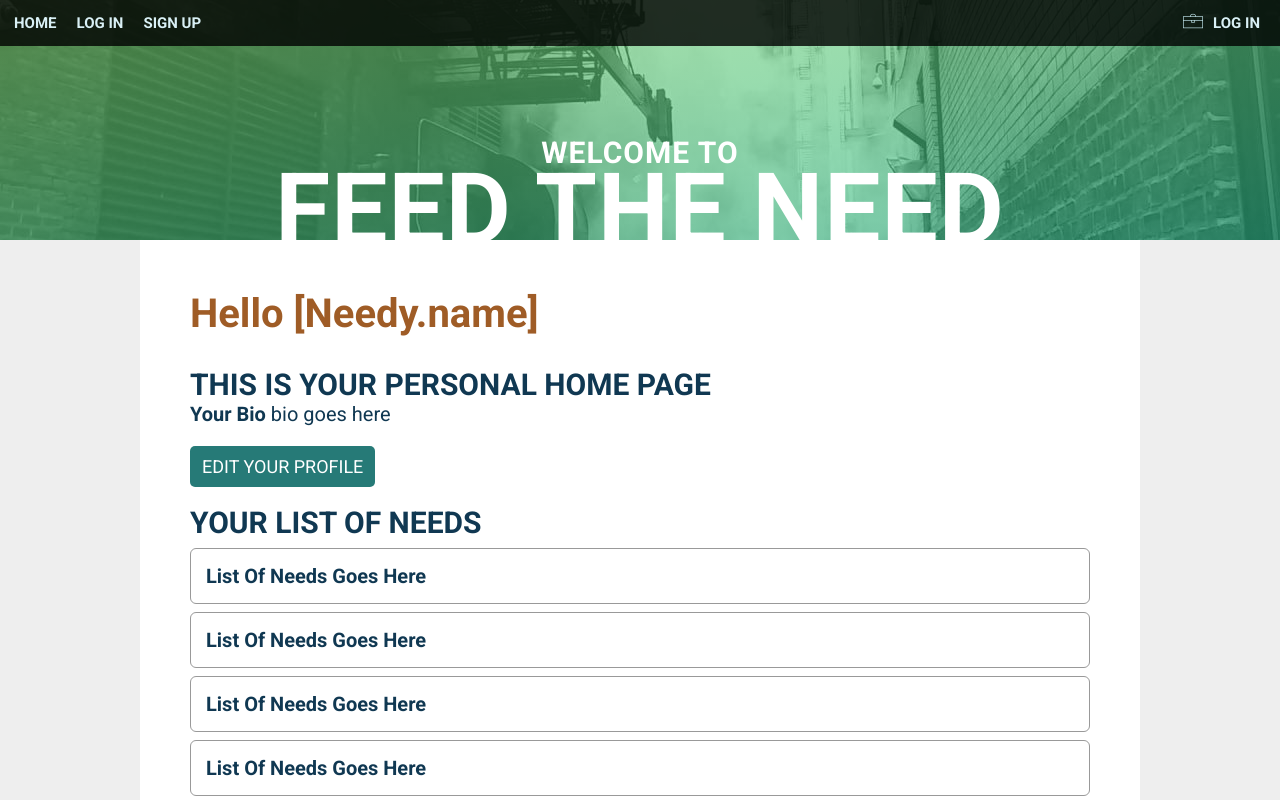
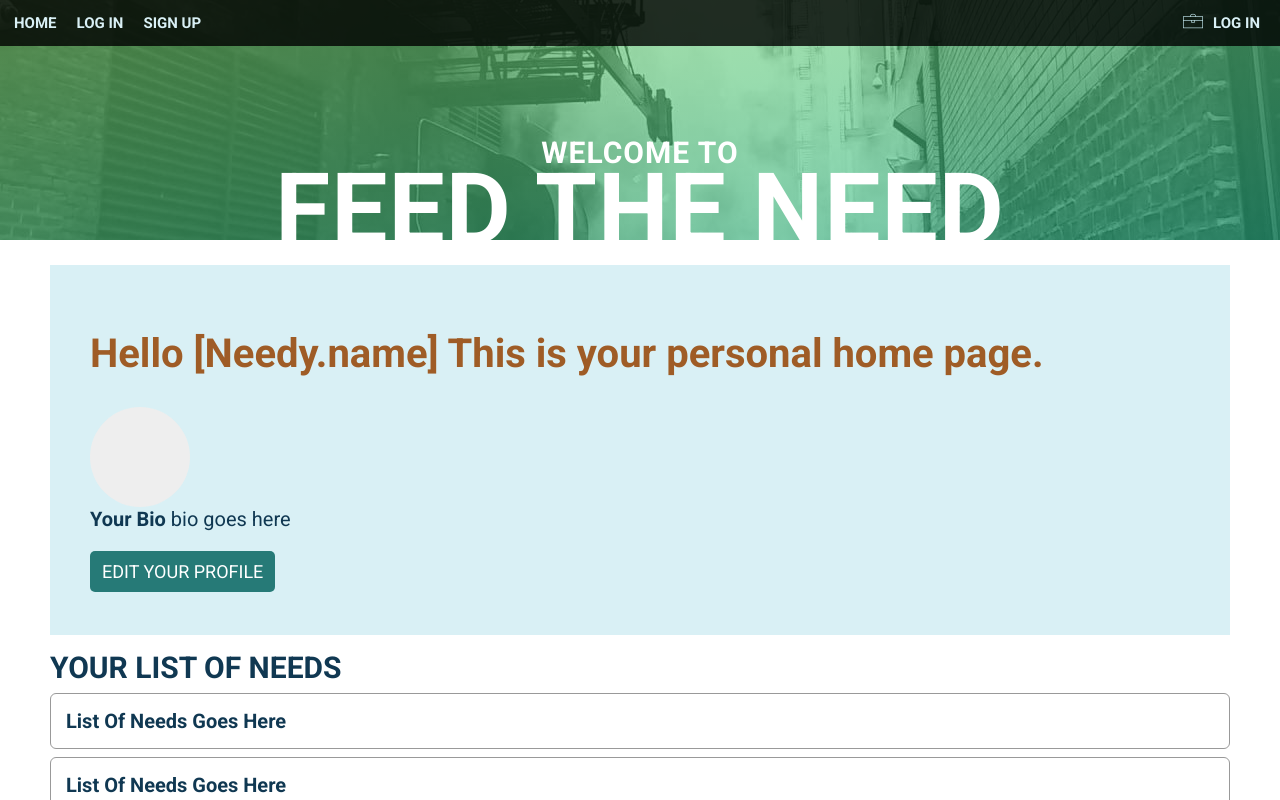
Before and after one commit to miloscomplex/feed-the-need-react, a React (Create React App) app in the folder frontend/: page /feed-the-need/needy in a window 1280 px wide. Shown: the top 800 px of the page. Built offline with nearby package versions, Linux system fonts and the light colour scheme.

Commit message:
working on style and content for the needy-landing page.

```diff
--- a/frontend/src/components/needy/NeedyLanding.js
+++ b/frontend/src/components/needy/NeedyLanding.js
@@ -3,15 +3,17 @@ import { Link } from 'react-router-dom'
 function NeedyLanding() {
   return (
     <div id='content' className='needy-landing'>
+      <div className='needy-landing__bio'>
         <h1 className='needy-landing__h1'>
-        Hello [Needy.name]
+          Hello [Needy.name] This is your personal home page.
         </h1>
-      <h2>This is your personal home page</h2>
+        <div className='needy-landing__bio-img'> </div>
         <p className='text__bio'>
           <strong>Your Bio</strong> bio goes here
         </p>
 
         <Link to='' className='needy-landing__btn'>Edit your profile</Link>
+      </div>
 
       <h2>Your List Of Needs</h2>
       <ul className='needy-landing__ul'>
--- a/frontend/src/sass/App.scss
+++ b/frontend/src/sass/App.scss
@@ -24,3 +24,4 @@
 
 @import 'pages/landing';
 @import 'pages/signup';
+@import 'pages/needy-landing';
--- a/frontend/src/sass/layout/content.scss
+++ b/frontend/src/sass/layout/content.scss
@@ -1,6 +1,6 @@
 #content {
   width: 100%;
-  max-width: 1000px;
+  max-width: 1500px;
   margin: 0 auto;
   padding: 2.5rem 5rem;
   background-color: $color-white;
--- /dev/null
+++ b/frontend/src/sass/pages/needy-landing.scss
@@ -0,0 +1,13 @@
+.needy-landing {
+
+  &__bio {
+    background-color: $color-ultra-light-cyan;
+    padding: 4rem;
+  }
+  &__bio-img {
+    height: 10rem;
+    width: 10rem;
+    border-radius: 800px;
+    background-color: $color-light-grey;
+  }
+}
```
Lines whose indentation alone changed are shown as unchanged.
